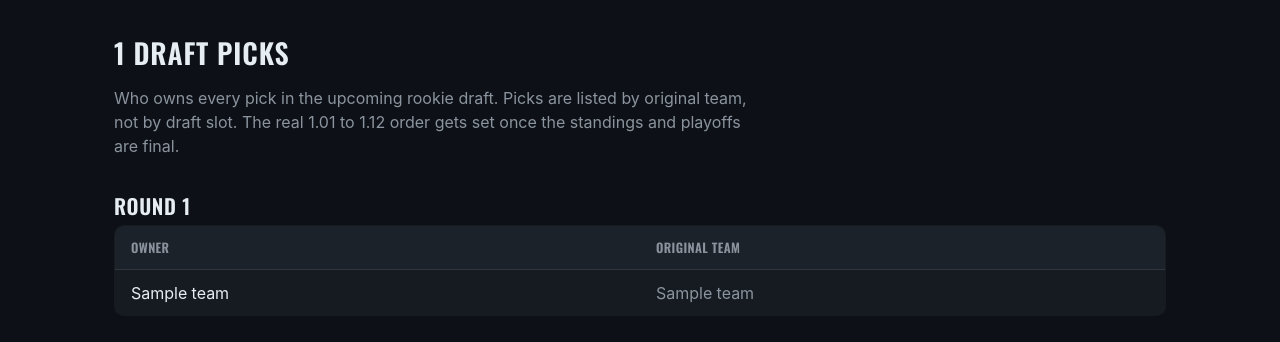
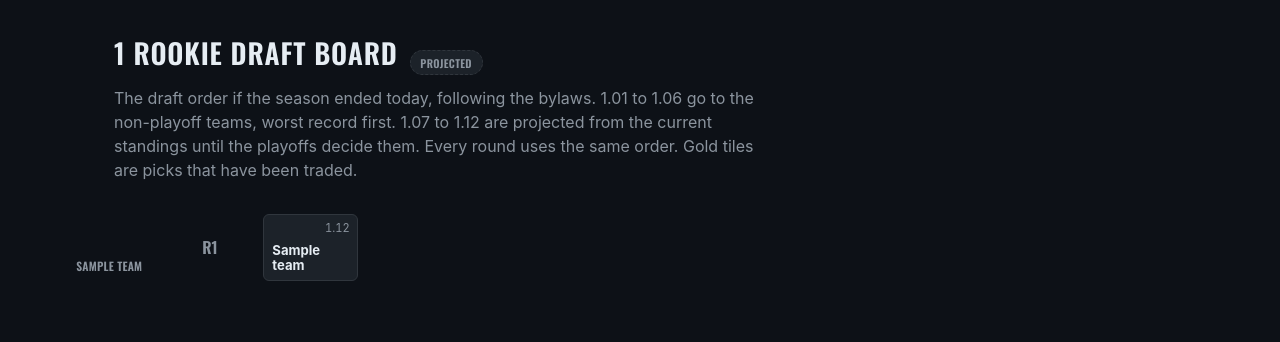
Before and after one commit to pathub-stack/dynasty-dashboard, a Flask app: page /draft-picks in a window 1280 px wide. Shown: the part 64-406 px from the top of the page. Run offline with Flask 3, Linux system fonts and the light colour scheme; tables that the repository leaves empty hold one stand-in row (values such as "Sample post").

Commit message:
Sleeper-style draft board in projected bylaws order (draft pick tracking step 2a)

```diff
--- a/app.py
+++ b/app.py
@@ -485,12 +485,14 @@ def draft_picks():
     round,
     owner.team_name as owner_team_name,
     orig.team_name as original_team_name,
-    dp.original_roster_id != dp.owner_roster_id as traded_pick
+    dp.original_roster_id != dp.owner_roster_id as traded_pick,
+    13 - s.rank as slot
     FROM draft_picks dp
     JOIN teams owner on owner.roster_id = dp.owner_roster_id
     JOIN teams orig on orig.roster_id = dp.original_roster_id
+    LEFT JOIN standings s on s.roster_id = dp.original_roster_id
     WHERE season = (SELECT MAX(season) from draft_picks)
-    ORDER BY round, dp.original_roster_id
+    ORDER BY round, slot
     """)
 
     # 3. fetchall() into a variable (catch the return value!), close the connection
--- a/static/style.css
+++ b/static/style.css
@@ -598,25 +598,100 @@ h1 {
 
 /* ---- Draft picks page ---- */
 
-.draft-round {
-    margin-bottom: 2rem;
+/* Sleeper-style board: columns = draft slots, rows = rounds.
+   12 team columns don't fit the site's normal 1100px column, so the board
+   breaks out of it: centered on the screen, up to 1500px wide. On smaller
+   screens it scrolls sideways inside its own box, never the whole page. */
+.draft-board-scroll {
+    /* Negative left margin pulls the box out to the screen's 1rem gutter
+       (or to a centered 1500px) instead of the page column's edge */
+    width: min(100vw - 2rem, 1500px);
+    margin-left: calc(50% - min(50vw - 1rem, 750px));
+    overflow-x: auto;
+    padding-bottom: 0.5rem;
 }
 
-/* Gold, not green or red: a traded pick isn't good or bad, just notable.
-   Same pill shape as survivor's status pills. */
-.status-traded {
-    background: rgba(210, 153, 34, 0.12);
-    color: var(--color-gold);
-    margin-left: 0.5rem;
+.draft-board {
+    display: grid;
+    /* Narrow "R1" column, then 12 equal slot columns that never shrink
+       below 92px. If 12 x 92px doesn't fit, the box above scrolls. */
+    grid-template-columns: 2.5rem repeat(12, minmax(92px, 1fr));
+    gap: 6px;
 }
 
-/* Original team is secondary info, so it's muted unless the pick moved */
-.draft-original {
+.draft-board__corner {
+    /* Empty top-left cell so the team names line up over their columns */
+}
+
+.draft-board__team {
+    font-family: var(--font-heading);
+    text-transform: uppercase;
+    letter-spacing: 0.02em;
+    font-size: 0.72rem;
+    font-weight: 600;
+    color: var(--color-text-muted);
+    text-align: center;
+    padding: 0 0.25rem 0.4rem;
+    overflow-wrap: anywhere;
+    align-self: end;
+}
+
+.draft-board__round {
+    font-family: var(--font-heading);
+    font-weight: 600;
+    color: var(--color-text-muted);
+    display: flex;
+    align-items: center;
+    justify-content: center;
+}
+
+/* One pick. Sleeper colors tiles by player position; with no players
+   drafted yet, color means ownership instead: plain = still the original
+   team's pick, gold = traded. */
+.draft-tile {
+    position: relative;
+    min-height: 4.2rem;
+    /* Extra top padding keeps long owner names clear of the pick number */
+    padding: 1.35rem 0.5rem 0.4rem;
+    background: var(--color-surface-alt);
+    border: 1px solid var(--color-border);
+    border-radius: 6px;
+    display: flex;
+    flex-direction: column;
+    justify-content: flex-end;
+    gap: 0.15rem;
+}
+
+.draft-tile__pick {
+    position: absolute;
+    top: 0.3rem;
+    right: 0.45rem;
+    font-size: 0.7rem;
+    font-variant-numeric: tabular-nums;
     color: var(--color-text-muted);
 }
 
-.leaderboard tr.is-traded .draft-original {
-    color: var(--color-text);
+.draft-tile__owner {
+    font-weight: 700;
+    font-size: 0.82rem;
+    line-height: 1.15;
+    overflow-wrap: anywhere;
+}
+
+/* Gold, not green or red: a traded pick isn't good or bad, just notable */
+.draft-tile--traded {
+    background: rgba(210, 153, 34, 0.14);
+    border-color: var(--color-gold);
+}
+
+.draft-tile--traded .draft-tile__pick {
+    color: var(--color-gold);
+}
+
+.draft-tile__via {
+    font-size: 0.68rem;
+    color: var(--color-gold);
+    overflow-wrap: anywhere;
 }
 
 /* ---- Admin login form ---- */
--- a/templates/draft_picks.html
+++ b/templates/draft_picks.html
@@ -1,33 +1,42 @@
 {% extends "base.html" %}
 {% block title %}{% if season %}{{ season }} {% endif %}Draft Picks{% endblock %}
 {% block content %}
-<h1>{% if season %}{{ season }} {% endif %}Draft Picks</h1>
-<p class="hub-intro">Who owns every pick in the upcoming rookie draft. Picks are listed by original team, not by draft slot. The real 1.01 to 1.12 order gets set once the standings and playoffs are final.</p>
+<div class="section-title-row">
+    <h1>{% if season %}{{ season }} {% endif %}Rookie Draft Board</h1>
+    <span class="badge-soon">Projected</span>
+</div>
+<p class="hub-intro">The draft order if the season ended today, following the bylaws. 1.01 to 1.06 go to the non-playoff teams, worst record first. 1.07 to 1.12 are projected from the current standings until the playoffs decide them. Every round uses the same order. Gold tiles are picks that have been traded.</p>
 
 {% if not picks %}
     <p class="section-hint">No draft pick data yet. Check back after the next data refresh.</p>
+{% else %}
+
+{# groupby splits the flat 60-row list into one bucket per round (keeps every row, unlike SQL's GROUP BY).
+   Each bucket is (grouper, list): grouper = the round number, list = that round's 12 picks in slot order. #}
+{% set rounds = picks|groupby("round") %}
+
+<div class="draft-board-scroll">
+<div class="draft-board">
+    {# Header row: an empty corner cell, then one column per draft slot, named for the team that slot belongs to #}
+    <div class="draft-board__corner"></div>
+    {% for row in rounds[0].list %}
+    <div class="draft-board__team">{{ row["original_team_name"] }}</div>
+    {% endfor %}
+
+    {% for round in rounds %}
+    <div class="draft-board__round">R{{ round.grouper }}</div>
+        {% for row in round.list %}
+        <div class="draft-tile{% if row['traded_pick'] %} draft-tile--traded{% endif %}">
+            <span class="draft-tile__pick">{% if row["slot"] %}{{ row["round"] }}.{{ "%02d" % row["slot"] }}{% endif %}</span>
+            <span class="draft-tile__owner">{{ row["owner_team_name"] }}</span>
+            {% if row["traded_pick"] %}
+            <span class="draft-tile__via">via {{ row["original_team_name"] }}</span>
+            {% endif %}
+        </div>
+        {% endfor %}
+    {% endfor %}
+</div>
+</div>
+
 {% endif %}
-
-{# groupby splits the flat 60-row list into one bucket per round (keeps every row, unlike SQL's GROUP BY) #}
-{% for round_number, round_picks in picks|groupby("round") %}
-<section class="draft-round">
-    <h2 class="section-title">Round {{ round_number }}</h2>
-    <div class="table-scroll">
-    <table class="leaderboard">
-        <tr><th>Owner</th><th>Original Team</th></tr>
-        {% for row in round_picks %}
-        <tr{% if row["traded_pick"] %} class="is-traded"{% endif %}>
-            <td>
-                {{ row["owner_team_name"] }}
-                {% if row["traded_pick"] %}
-                    <span class="status-pill status-traded">Traded</span>
-                {% endif %}
-            </td>
-            <td class="draft-original">{{ row["original_team_name"] }}</td>
-        </tr>
-        {% endfor %}
-    </table>
-    </div>
-</section>
-{% endfor %}
 {% endblock %}
```
Also changed, not shown: CLAUDE.md (+7 -4 lines), LEARNING_NOTES.md (+36 -0 lines).
